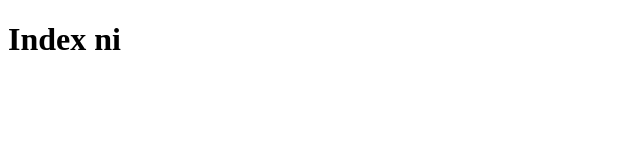
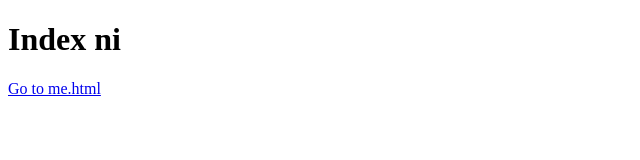
Before and after one commit to harriebird/charcharot, a plain HTML site: page index.html in a window 1280 px wide. Shown: the whole page, without its empty margins (0-640 px from the left). Drawn offline with Linux system fonts and the light colour scheme.

Commit message:
Added a hyperlink on index.html

```diff
--- a/index.html
+++ b/index.html
@@ -6,5 +6,6 @@
   </head>
   <body>
     <h1>Index ni</h1>
+    <a href="me.html">Go to me.html</a>
   </body>
 </html>
```
